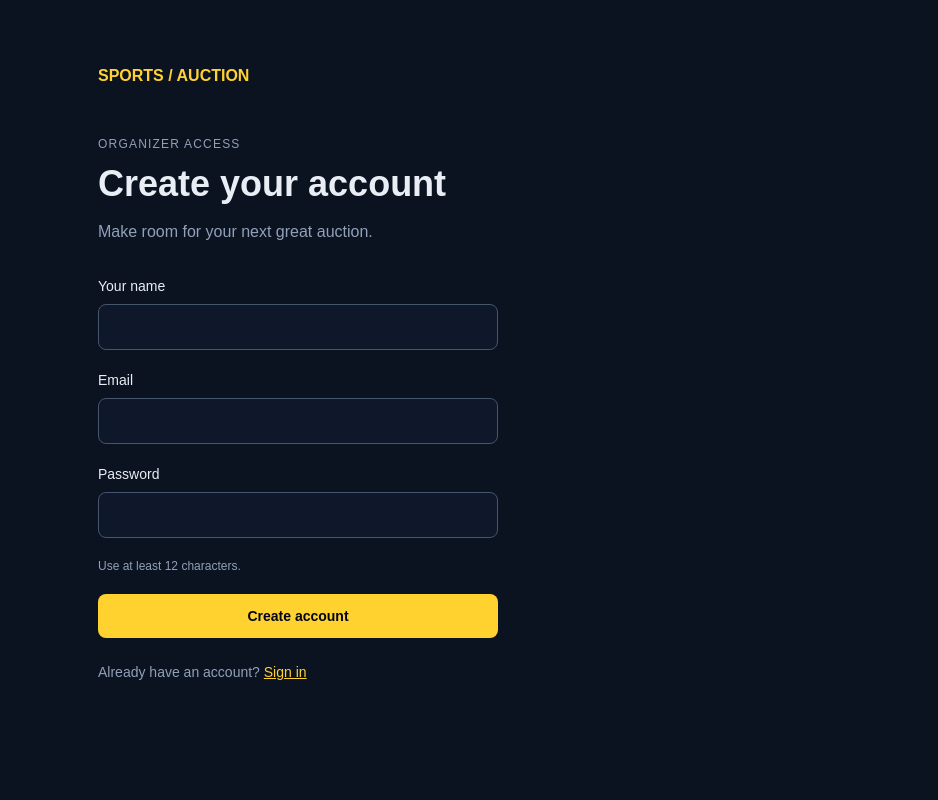
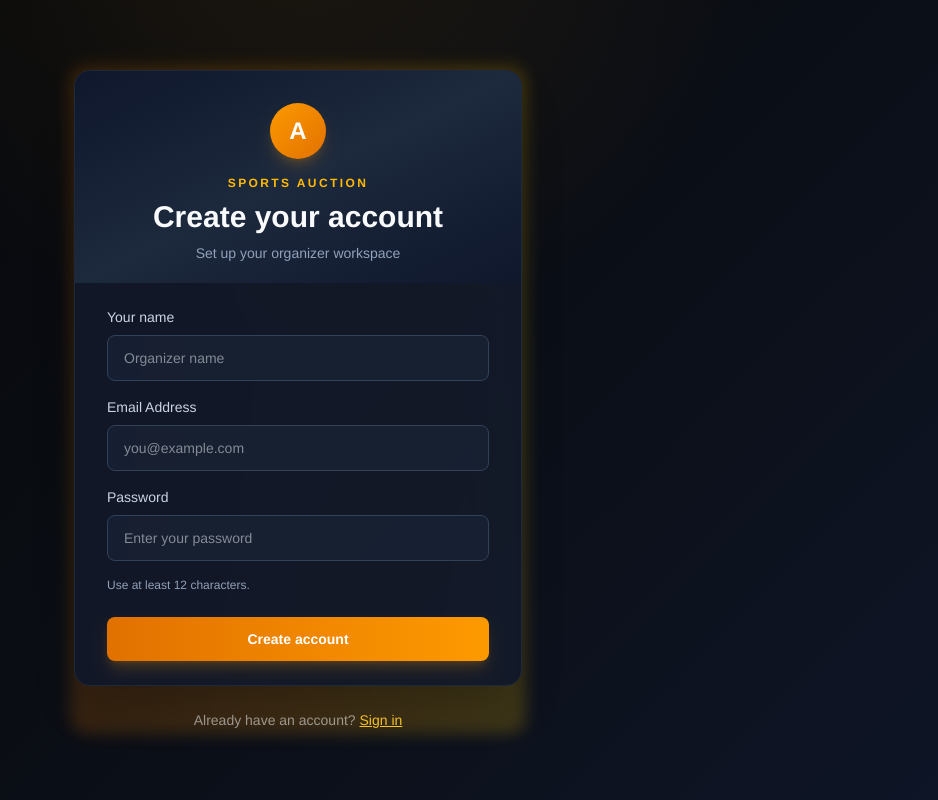
Before and after one commit to CodeWithVijith/royal-auction-house, a Next.js app in the folder apps/web/: page /register in a window 1280 px wide. Shown: the whole page, without its empty margins (342-1280 px from the left). Built offline with nearby package versions, Linux system fonts and the light colour scheme.

Commit message:
Improve auction UI and frontend performance

```diff
--- a/apps/web/src/app/(workspace)/auctions/[id]/layout.tsx
+++ b/apps/web/src/app/(workspace)/auctions/[id]/layout.tsx
@@ -1,4 +1,4 @@
-import Link from 'next/link';
+import { AuctionNav } from '@/components/auction-nav';
 export default async function Layout({
   params,
   children,
@@ -9,29 +9,7 @@ export default async function Layout({
   const { id } = await params;
   return (
     <>
-      <nav
-        aria-label="Auction sections"
-        className="mt-6 flex gap-3 overflow-x-auto border-b border-slate-700 pb-4"
-      >
-        {[
-          'overview',
-          'import',
-          'players',
-          'teams',
-          'live',
-          'unsold',
-          'results',
-          'settings',
-        ].map((route) => (
-          <Link
-            className="whitespace-nowrap rounded-lg px-3 py-3 text-sm capitalize text-amber-200 hover:bg-slate-800"
-            key={route}
-            href={'/auctions/' + id + '/' + route}
-          >
-            {route === 'import' ? 'Import players' : route}
-          </Link>
-        ))}
-      </nav>
+      <AuctionNav id={id} />
       {children}
     </>
   );
--- a/apps/web/src/app/(workspace)/layout.tsx
+++ b/apps/web/src/app/(workspace)/layout.tsx
@@ -1,25 +1,34 @@
 import Link from 'next/link';
-import type { Organizer } from '@sports/shared';
-import { serverApi } from '@/lib/api';
+import { cookies } from 'next/headers';
+import { redirect } from 'next/navigation';
 import { LogoutButton } from '@/components/logout-button';
 export default async function Layout({
   children,
 }: {
   children: React.ReactNode;
 }) {
-  const { user } = await serverApi<{ user: Organizer }>('/auth/me');
+  if (!(await cookies()).has('sports_session')) redirect('/login');
   return (
-    <div className="mx-auto max-w-6xl px-6 py-7 sm:px-10">
-      <header className="flex flex-wrap items-center justify-between gap-4 border-b border-slate-700 pb-5">
-        <Link href="/dashboard" className="font-bold">
-          SPORTS <span className="text-amber-300">/</span> AUCTION
-        </Link>
-        <div className="flex items-center gap-4">
-          <span className="text-sm text-slate-400">{user.name}</span>
-          <LogoutButton />
+    <div className="min-h-dvh">
+      <header className="sticky top-0 z-40 border-b border-amber-500/25 bg-black/90 backdrop-blur-xl">
+        <div className="mx-auto flex min-h-16 max-w-7xl items-center justify-between gap-3 px-4 sm:px-6 lg:px-8">
+          <Link
+            href="/dashboard"
+            className="min-w-0 font-bold tracking-wide text-white"
+          >
+            <span className="text-amber-400">SPORTS</span> AUCTION
+          </Link>
+          <div className="flex shrink-0 items-center gap-3">
+            <span className="hidden text-xs font-semibold uppercase tracking-wider text-slate-400 sm:inline">
+              Organizer
+            </span>
+            <LogoutButton />
+          </div>
         </div>
       </header>
-      {children}
+      <div className="mx-auto w-full max-w-7xl px-4 sm:px-6 lg:px-8">
+        {children}
+      </div>
     </div>
   );
 }
--- a/apps/web/src/app/globals.css
+++ b/apps/web/src/app/globals.css
@@ -1,12 +1,34 @@
 @import 'tailwindcss';
 :root {
   color-scheme: dark;
+  --background: #050608;
+  --surface: #0f151e;
+  --surface-raised: #131b29;
+  --border: #273244;
+  --muted: #94a3b8;
+  --gold: #f59e0b;
+  --gold-soft: #fbbf24;
+}
+* {
+  box-sizing: border-box;
+}
+html {
+  min-width: 320px;
+  background: var(--background);
 }
 body {
   margin: 0;
-  background: #0b1220;
-  color: #e9eef5;
-  font-family: Arial, Helvetica, sans-serif;
+  min-height: 100vh;
+  overflow-x: hidden;
+  background:
+    radial-gradient(
+      circle at 50% -15%,
+      rgba(245, 158, 11, 0.09),
+      transparent 30rem
+    ),
+    linear-gradient(135deg, #050608 0%, #0a0d13 48%, #0e1526 100%);
+  color: #f8fafc;
+  font-family: Montserrat, 'Helvetica Neue', Arial, sans-serif;
 }
 ::selection {
   background: #fcd34d;
@@ -24,9 +46,9 @@ body {
 
 @layer components {
   .field {
-    @apply block min-h-11 w-full rounded-lg border border-slate-600 bg-slate-900 px-3 py-3 text-slate-100 outline-none focus:border-amber-300 focus:ring-1 focus:ring-amber-300;
+    @apply block min-h-11 w-full rounded-lg border border-slate-700 bg-slate-800/50 px-4 py-3 text-slate-100 outline-none transition focus:border-transparent focus:ring-2 focus:ring-amber-500;
   }
   .action {
-    @apply rounded-lg bg-amber-300 px-5 py-3 text-sm font-semibold text-slate-950 hover:bg-amber-200 focus-visible:outline-2 focus-visible:outline-offset-4 focus-visible:outline-amber-300;
+    @apply inline-flex min-h-11 items-center justify-center rounded-lg bg-gradient-to-r from-amber-600 to-amber-500 px-5 py-3 text-sm font-bold text-white shadow-lg shadow-amber-500/20 transition hover:from-amber-500 hover:to-amber-600 focus-visible:outline-2 focus-visible:outline-offset-4 focus-visible:outline-amber-300;
   }
 }
--- /dev/null
+++ b/apps/web/src/components/auction-nav.tsx
@@ -0,0 +1,41 @@
+'use client';
+import Link from 'next/link';
+import { usePathname } from 'next/navigation';
+
+const sections = [
+  ['overview', 'Overview'],
+  ['import', 'Import'],
+  ['players', 'Players'],
+  ['teams', 'Teams'],
+  ['live', 'Auction'],
+  ['unsold', 'Unsold'],
+  ['results', 'Results'],
+  ['settings', 'Settings'],
+] as const;
+
+export function AuctionNav({ id }: { id: string }) {
+  const pathname = usePathname();
+  return (
+    <nav
+      aria-label="Auction sections"
+      className="-mx-4 overflow-x-auto border-b border-slate-800 px-4 [scrollbar-width:none] sm:-mx-6 sm:px-6 lg:-mx-8 lg:px-8"
+    >
+      <div className="flex min-w-max gap-1 py-3">
+        {sections.map(([route, label]) => {
+          const href = `/auctions/${id}/${route}`;
+          const active = pathname === href;
+          return (
+            <Link
+              key={route}
+              href={href}
+              aria-current={active ? 'page' : undefined}
+              className={`rounded-lg px-4 py-2.5 text-xs font-bold uppercase tracking-wide transition sm:text-sm ${active ? 'bg-amber-500/15 text-amber-300 ring-1 ring-amber-500/40' : 'text-slate-300 hover:bg-slate-800 hover:text-white'}`}
+            >
+              {label}
+            </Link>
+          );
+        })}
+      </div>
+    </nav>
+  );
+}
--- a/apps/web/src/components/auth-form.tsx
+++ b/apps/web/src/components/auth-form.tsx
@@ -29,25 +29,34 @@ export function AuthForm({ mode }: { mode: 'login' | 'register' }) {
     }
   }
   return (
-    <main className="mx-auto max-w-md px-6 py-16">
-      <Link href="/" className="font-bold text-amber-300">
-        SPORTS / AUCTION
+    <main className="flex min-h-dvh items-center justify-center px-4 py-8 sm:px-6">
+      <section className="relative w-full max-w-md">
+        <div className="absolute -inset-1 rounded-2xl bg-gradient-to-r from-amber-600 via-amber-500 to-yellow-400 opacity-20 blur" />
+        <div className="relative overflow-hidden rounded-2xl border border-slate-800 bg-slate-900/90 shadow-2xl backdrop-blur-xl">
+          <header className="bg-gradient-to-br from-slate-900 via-slate-800 to-slate-900 px-6 pb-5 pt-7 text-center sm:px-8 sm:pt-8">
+            <Link
+              href="/"
+              className="mx-auto flex h-14 w-14 items-center justify-center rounded-full bg-gradient-to-br from-amber-500 to-amber-600 text-2xl font-black text-white shadow-lg shadow-amber-500/20"
+              aria-label="Sports Auction home"
+            >
+              A
             </Link>
-      <p className="mt-12 text-xs uppercase tracking-widest text-slate-400">
-        Organizer access
+            <p className="mt-4 text-xs font-bold tracking-[0.2em] text-amber-400">
+              SPORTS AUCTION
             </p>
-      <h1 className="mt-3 text-4xl font-semibold">
-        {register ? 'Create your account' : 'Welcome back'}
+            <h1 className="mt-2 text-2xl font-bold sm:text-3xl">
+              {register ? 'Create your account' : 'Welcome Back'}
             </h1>
-      <p className="mt-4 text-slate-400">
+            <p className="mt-2 text-sm text-slate-400">
               {register
-          ? 'Make room for your next great auction.'
-          : 'Sign in to manage your auctions.'}
+                ? 'Set up your organizer workspace'
+                : 'Sign in to access your auction dashboard'}
             </p>
-      <form onSubmit={submit} className="mt-8 space-y-5">
+          </header>
+          <form onSubmit={submit} className="space-y-4 px-6 py-6 sm:px-8">
             {register && (
               <label className="block text-sm">
-            Your name
+                <span className="font-medium text-slate-300">Your name</span>
                 <input
                   name="name"
                   autoComplete="name"
@@ -55,11 +64,12 @@ export function AuthForm({ mode }: { mode: 'login' | 'register' }) {
                   minLength={2}
                   maxLength={100}
                   className="field mt-2"
+                  placeholder="Organizer name"
                 />
               </label>
             )}
             <label className="block text-sm">
-          Email
+              <span className="font-medium text-slate-300">Email Address</span>
               <input
                 name="email"
                 type="email"
@@ -67,10 +77,11 @@ export function AuthForm({ mode }: { mode: 'login' | 'register' }) {
                 required
                 maxLength={254}
                 className="field mt-2"
+                placeholder="you@example.com"
               />
             </label>
             <label className="block text-sm">
-          Password
+              <span className="font-medium text-slate-300">Password</span>
               <input
                 name="password"
                 type="password"
@@ -79,10 +90,13 @@ export function AuthForm({ mode }: { mode: 'login' | 'register' }) {
                 minLength={register ? 12 : 1}
                 maxLength={128}
                 className="field mt-2"
+                placeholder="Enter your password"
               />
             </label>
             {register && (
-          <p className="text-xs text-slate-400">Use at least 12 characters.</p>
+              <p className="text-xs text-slate-400">
+                Use at least 12 characters.
+              </p>
             )}
             {error && (
               <p
@@ -92,11 +106,16 @@ export function AuthForm({ mode }: { mode: 'login' | 'register' }) {
                 {error}
               </p>
             )}
-        <Button className="w-full" disabled={busy} type="submit">
-          {busy ? 'Please wait...' : register ? 'Create account' : 'Sign in'}
+            <Button className="mt-2 w-full" disabled={busy} type="submit">
+              {busy
+                ? 'Please wait...'
+                : register
+                  ? 'Create account'
+                  : 'Sign in'}
             </Button>
           </form>
-      <p className="mt-6 text-sm text-slate-400">
+        </div>
+        <p className="mt-6 text-center text-sm text-slate-400">
           {register ? 'Already have an account?' : 'New to Sports Auction?'}{' '}
           <Link
             className="text-amber-300 underline"
@@ -105,6 +124,7 @@ export function AuthForm({ mode }: { mode: 'login' | 'register' }) {
             {register ? 'Sign in' : 'Create an account'}
           </Link>
         </p>
+      </section>
     </main>
   );
 }
--- a/apps/web/src/components/ui/button.tsx
+++ b/apps/web/src/components/ui/button.tsx
@@ -2,7 +2,7 @@ import { cva, type VariantProps } from 'class-variance-authority';
 import type { ButtonHTMLAttributes } from 'react';
 import { cn } from '@/lib/utils';
 const variants = cva(
-  'inline-flex min-h-11 items-center justify-center rounded-lg bg-amber-300 px-5 py-3 text-sm font-semibold text-slate-950 hover:bg-amber-200 focus-visible:outline-2 focus-visible:outline-offset-4 focus-visible:outline-amber-300 disabled:opacity-50',
+  'inline-flex min-h-11 items-center justify-center rounded-lg bg-gradient-to-r from-amber-600 to-amber-500 px-5 py-3 text-sm font-bold text-white shadow-lg shadow-amber-500/20 transition hover:from-amber-500 hover:to-amber-600 active:scale-[.98] focus-visible:outline-2 focus-visible:outline-offset-4 focus-visible:outline-amber-300 disabled:cursor-not-allowed disabled:opacity-50',
 );
 export function Button({
   className,
```
Also changed, not shown: apps/web/src/app/page.tsx (+9 -31 lines), 2 other files (tests, documents, lock files or other folders). Lines whose indentation alone changed are shown as unchanged.
